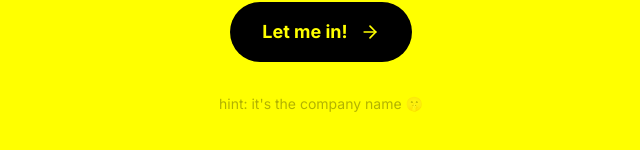
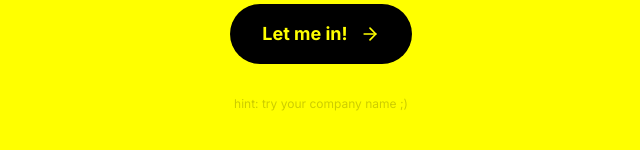
Before and after one commit to FDekinder/HireFred, a Next.js app in the folder frontend/: page / in a window 1280 px wide. Shown: the part 508-658 px from the top of the page, without its empty margins (319-959 px from the left). Built offline with nearby package versions, Linux system fonts and the light colour scheme; no server answers.

Commit message:
Update hint text in PasswordGate component for clarity

```diff
--- a/frontend/components/landing/PasswordGate.tsx
+++ b/frontend/components/landing/PasswordGate.tsx
@@ -94,8 +94,8 @@ export function PasswordGate({ onUnlock }: PasswordGateProps) {
         </form>
 
         {/* Hint */}
-        <p className="text-black/30 text-sm mt-8">
-          hint: it's the company name 🤫
+        <p className="text-black/20 text-xs mt-8">
+          hint: try your company name ;)
         </p>
       </motion.div>
     </div>
```
